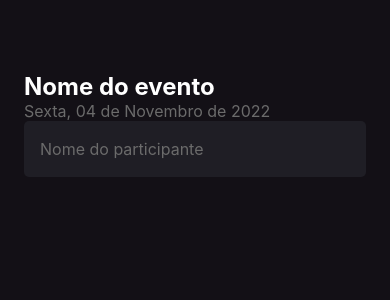
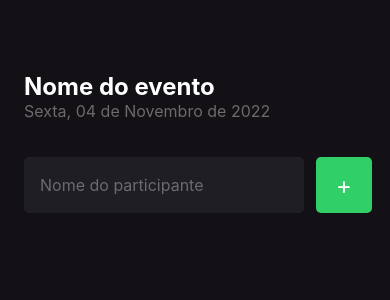
Before and after one commit to Thalys001/imhere, a React Native app: screen / in a window 390 px wide. Shown: the top 300 px of the page. Built offline with nearby package versions, Linux system fonts and the light colour scheme.

Commit message:
feat: creating add participant button

```diff
--- a/src/screens/Home/index.tsx
+++ b/src/screens/Home/index.tsx
@@ -1,8 +1,12 @@
-import { Text, View, TextInput } from 'react-native';
+import { Text, View, TextInput, TouchableOpacity } from 'react-native';
 
 import { styles } from './styles';
 
 export function Home() {
+  function handleParticipantAdd() {
+    console.log('adicionar');
+
+  }
   return (
     <View style={styles.container}>
       <Text style={styles.eventName}>
@@ -11,11 +15,20 @@
       <Text style={styles.eventDate}>
         Sexta, 04 de Novembro de 2022
       </Text>
-      <TextInput
-        style={styles.input}
-        placeholder="Nome do participante"
-        placeholderTextColor="#6B6B6B"
-      />
+
+      <View style={styles.form}>
+        <TextInput
+          style={styles.input}
+          placeholder="Nome do participante"
+          placeholderTextColor="#6B6B6B"
+        />
+
+        <TouchableOpacity style={styles.button} onPress={handleParticipantAdd}>
+          <Text style={styles.buttonText}>
+            +
+          </Text>
+        </TouchableOpacity>
+      </View>
     </View>
   )
 }
--- a/src/screens/Home/styles.ts
+++ b/src/screens/Home/styles.ts
@@ -17,11 +17,31 @@
     fontSize: 16,
   },
   input: {
+    flex: 1,
     height: 56,
     backgroundColor: '#1F1E25',
     borderRadius: 5,
     color: '#FFF',
     padding: 16,
-    fontSize: 16
+    fontSize: 16,
+    marginRight: 12
+  },
+  buttonText: {
+    color: '#FFF',
+    fontSize: 24,
+  },
+  button: {
+    width: 56,
+    height: 56,
+    borderRadius: 5,
+    backgroundColor: '#31CF67',
+    alignItems: 'center',
+    justifyContent: 'center'
+  },
+  form: {
+    width: '100%',
+    flexDirection: 'row',
+    marginTop: 36,
+    marginBottom: 32
   }
 })
```
